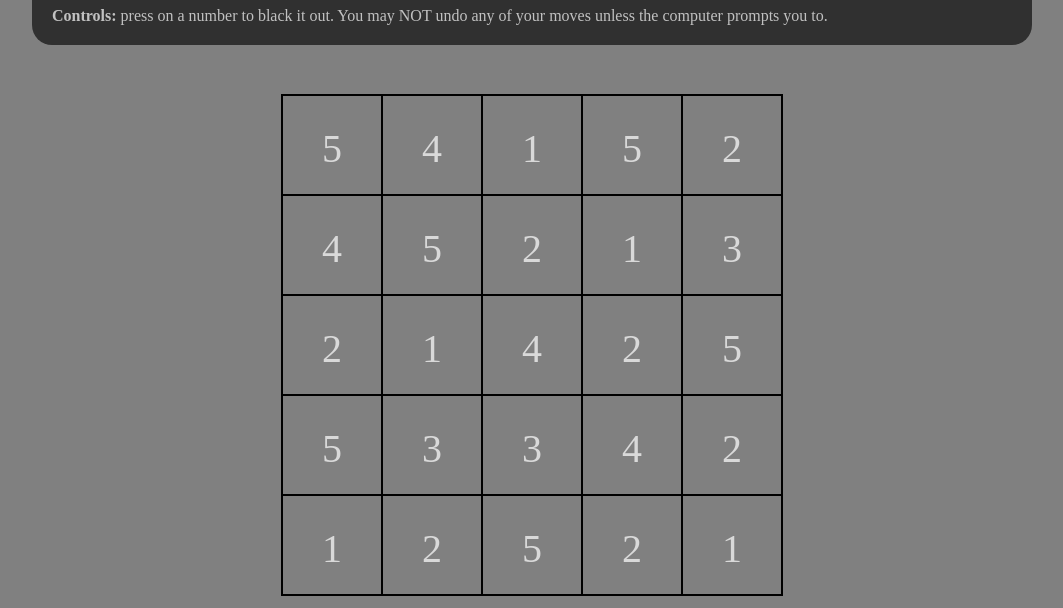
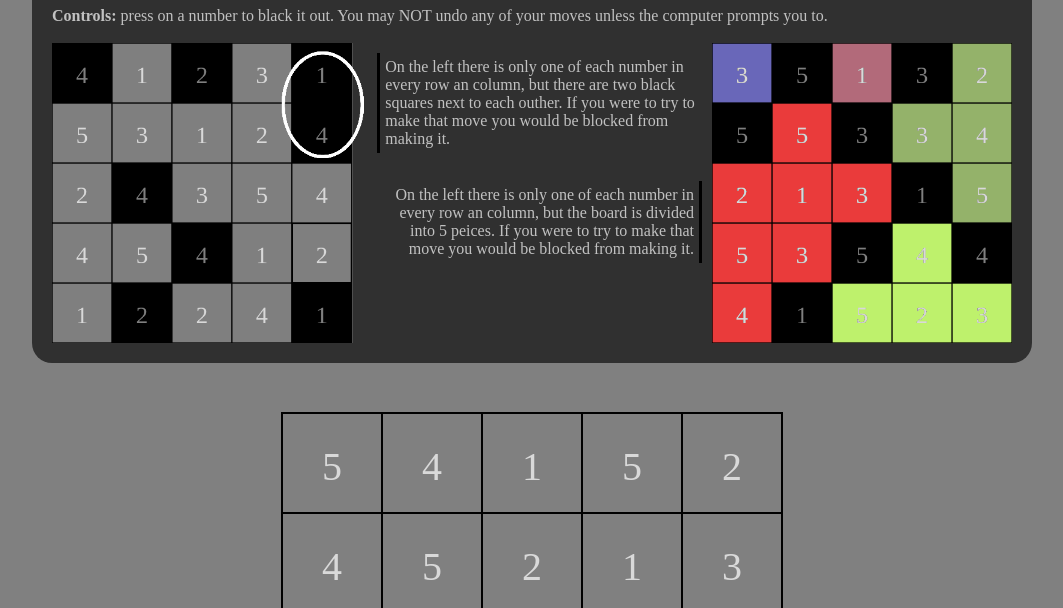
Before and after one commit to FelixMo42/singles, a plain HTML site: page index.html in a window 1280 px wide. Shown: the part 192-800 px from the top of the page, without its empty margins (108-1171 px from the left). Drawn offline with Linux system fonts and the light colour scheme.

Commit message:
added rules images

```diff
--- a/index.html
+++ b/index.html
@@ -21,6 +21,18 @@
             <p>
                 <b>Controls:</b> press on a number to black it out. You may NOT undo any of your moves unless the computer prompts you to.
             </P>
+
+            <br />
+
+            <div id="rules_images">
+                <img src="./assets/adjacent.png" />
+                <div>
+                    <p id="rules_images_left">On the left there is only one of each number in every row an column, but there are two black squares next to each outher. If you were to try to make that move you would be blocked from making it.</p>
+                    <br />
+                    <p id="rules_images_right">On the left there is only one of each number in every row an column, but the board is divided into 5 peices. If you were to try to make that move you would be blocked from making it.</p>
+                </div>
+                <img src="./assets/group.png" />
+            </div>
         </div>
 
         <div id="board"></div>
--- a/singles.css
+++ b/singles.css
@@ -83,3 +83,37 @@
 #rules p {
     margin-top: 10px;
 }
+
+#rules div {
+    overflow: auto;
+    height: auto !important;
+}
+
+#rules_images {
+    display: flex;
+    flex-direction: row;
+}
+
+#rules_images div {
+    flex: 1;
+}
+
+#rules_images_left,
+#rules_images_right {
+    padding: 5px;
+    margin-right: 10px;
+}
+
+#rules_images_left {
+    border-left: solid black;
+}
+
+#rules_images_right {
+    text-align: right;
+    border-right: solid black;
+}
+
+#rules_images img {
+    display: inline;
+    height: 300px;
+}
```
Also changed, not shown: assets/adjacent.png (added), assets/group.png (added), 1 other file.
